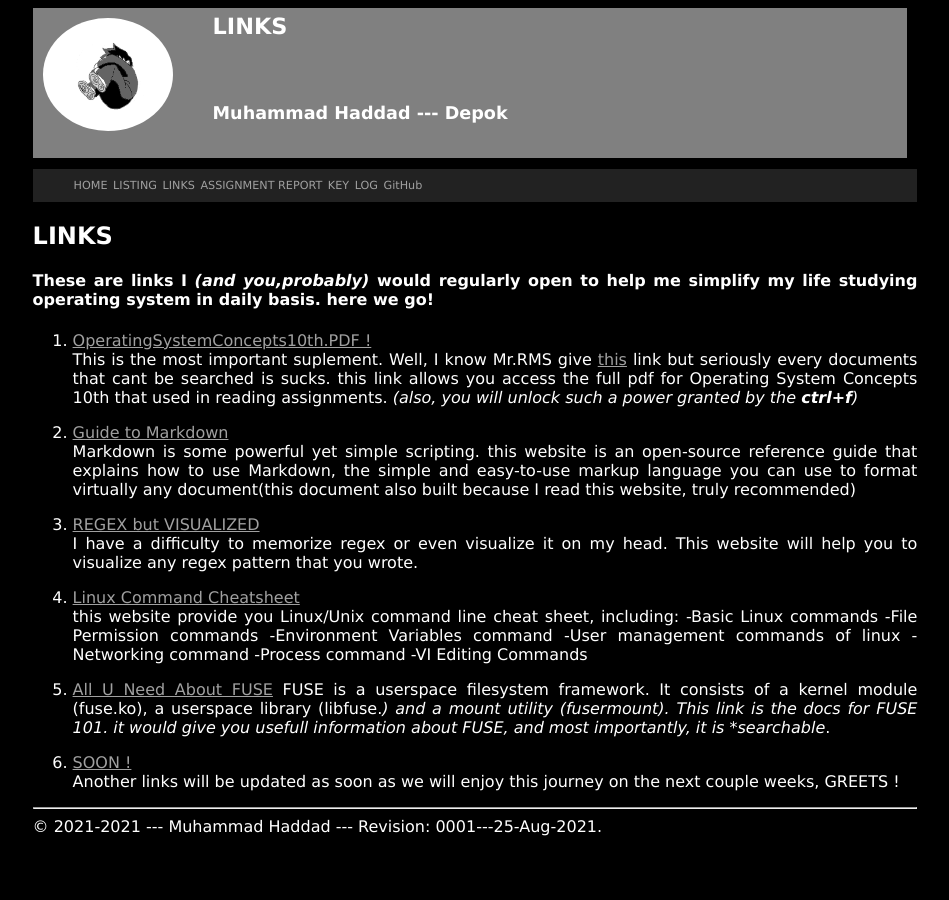
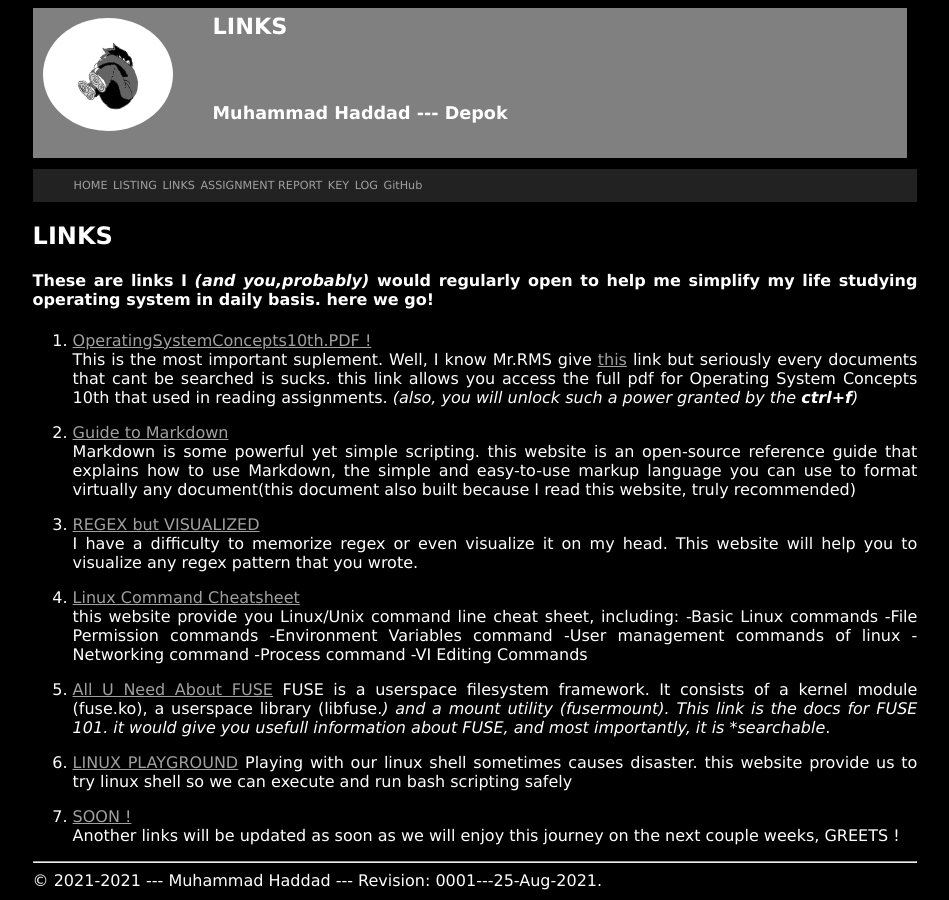
Before and after one commit to haddad9/os212, a Jekyll site: the page built from links.md, in a window 1280 px wide. Shown: the whole page, without its empty margins (165-1114 px from the left). Built offline with Jekyll 4.4.1, drawn with Linux system fonts in a browser that asks for light colours; our own code applies the rules of GitHub Pages for plain Markdown files.

Commit message:
update links

```diff
--- a/links.md
+++ b/links.md
@@ -28,5 +28,9 @@ this website provide you Linux/Unix command line cheat sheet, including:
 FUSE is a userspace filesystem framework. It consists of a kernel module (fuse.ko), a userspace library (libfuse.*) and a mount utility (fusermount).
 This link is the docs for FUSE 101. it would give you usefull information about FUSE, and most importantly, it is *searchable*.
 
-6. [SOON !](https://translate.google.com/?hl=id&sl=ja&tl=id&text=soon&op=translate)<br>
+6. [LINUX PLAYGROUND](https://www.onlinegdb.com/online_bash_shell)
+Playing with our linux shell sometimes causes disaster. this website provide us to try linux shell so we can execute and run bash scripting safely
+
+
+7. [SOON !](https://translate.google.com/?hl=id&sl=ja&tl=id&text=soon&op=translate)<br>
 Another links will be updated as soon as we will enjoy this journey on the next couple weeks, GREETS !
```
